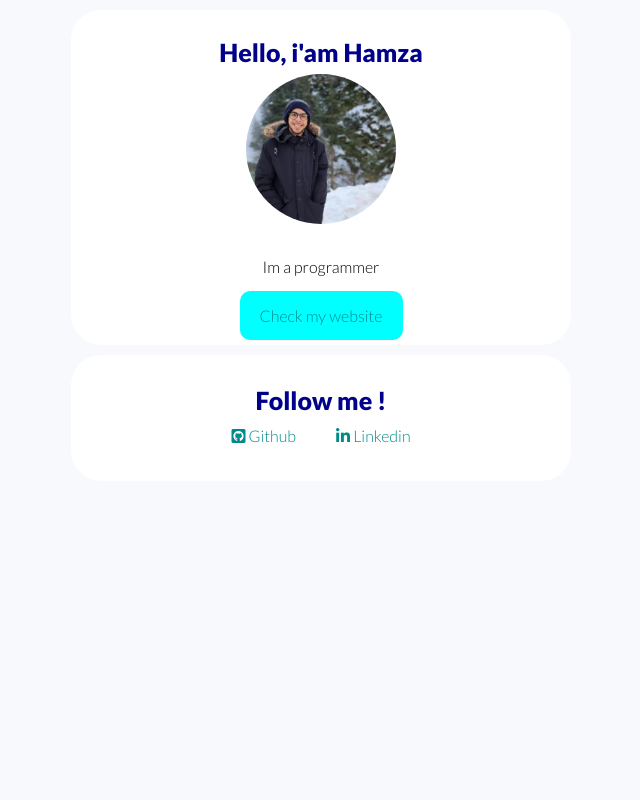
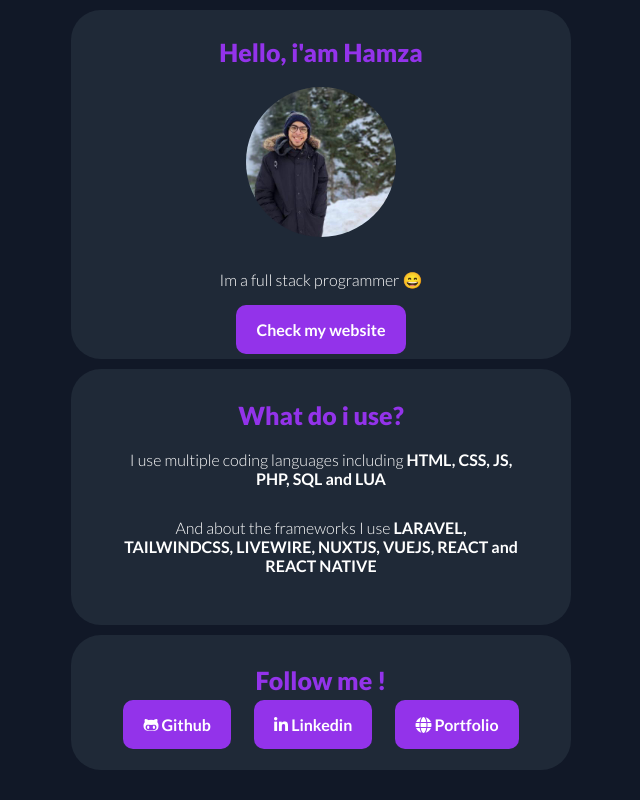
Before and after one commit to GuerfiHamza/profile, a plain HTML site: page index.html in a window 1280 px wide. Shown: the whole page, without its empty margins (319-959 px from the left). Drawn offline with Linux system fonts and the light colour scheme.

Commit message:
some edits

```diff
--- a/index.html
+++ b/index.html
@@ -13,21 +13,33 @@
   <div class="container">
     <div class="card">
       <h1>Hello, i'am Hamza</h1>
-      <img src="/images/43896427.jpg" alt="Hamza" height="150">
-      <p>Im a programmer</p>
+      <img src="/profile/images/43896427.jpg" alt="Hamza" height="150">
+      <p>Im a full stack programmer 😄</p>
       <a href="https://blackburn-co.com" class="button" target="_blank">Check my website</a>
-
+    </div>
+    <div class="card">
+      <h2>What do i use?</h2>
+      <p>I use multiple coding languages including <strong> HTML, CSS, JS, PHP, SQL and LUA</strong></p>
+      <p>And about the frameworks I use <strong> LARAVEL, TAILWINDCSS, LIVEWIRE, NUXTJS, VUEJS, REACT and REACT NATIVE</strong></p>
     </div>
     <div class="card">
       <h2>Follow me !</h2>
       <ul class="list-inline">
-        <li><a href="https://github.com/GuerfiHamza" target="_blank">
-            <i class="fab fa-github-square"></i> Github
-      </a>
-    </li><li>
-      <a href="https://www.linkedin.com/in/hamza-guerfi-641694136/" target="_blank">
-        <i class="fab fa-linkedin-in"></i> Linkedin
-          </a></li>
+        <li>
+          <a href="https://github.com/GuerfiHamza" target="_blank" class="button">
+            <i class="fa-brands fa-github-alt"></i> Github
+          </a>
+        </li>
+        <li>
+          <a href="https://www.linkedin.com/in/hamza-guerfi-641694136/" target="_blank" class="button">
+            <i class="fab fa-linkedin-in"></i> Linkedin
+              </a>
+        </li>
+        <li>
+          <a href="https://blackburn-co.com" target="_blank" class="button">
+            <i class="fa-solid fa-globe"></i> Portfolio
+              </a>
+        </li>
 
         </ul>
     </div>
--- a/style.css
+++ b/style.css
@@ -2,25 +2,18 @@
 html {
   font-family: 'Lato', sans-serif;
   font-weight: 300;
-  background-color: #F7F9FC;
+  background-color: #111827;
 }
 
 h1, h2, h3 {
-  color:darkblue;
+  color: rgb(147 51 234);
   font-family: 'Lato', sans-serif;
   font-weight: 900;
   font-size: 25px;
   line-height: 10px;
+  margin-bottom: 30px;
 }
 
-a {
-  color:darkcyan;
-  text-decoration: dotted;
-}
-
-a:hover {
-  color:cyan;
-}
 
 .container {
   width: 500px;
@@ -29,10 +22,14 @@ a:hover {
 
 .card {
   text-align: center;
-  background-color: white;
+  background-color: #1F2937;
   padding: 20px;
   border-radius: 30px;
   margin-top: 10px;
+}
+
+p {
+  color: white
 }
 
 img {
@@ -41,7 +38,7 @@ img {
 
 .list-inline > li {
   display: inline-block;
-  padding: 0px 20px;
+  padding: 0px 10px;
 }
 
 p {
@@ -51,12 +48,18 @@ p {
 .button {
   margin-bottom: 20px;
   padding: 15px 20px;
-  background-color: aqua;
+  background-color: rgb(147 51 234);
   border-radius: 10px;
+  text-decoration: none;
+  color: white;
+  font-weight: 700;
+  transition-property: color, background-color, border-color, text-decoration-color, fill, stroke;
+  transition-timing-function: cubic-bezier(0.4, 0, 0.2, 1);
+  transition-duration: 150ms;
 }
 
 .button:hover {
-  background-color: darkcyan;
+  background-color: rgb(126 34 206);
 }
 .list-inline {
   list-style: none;
```
